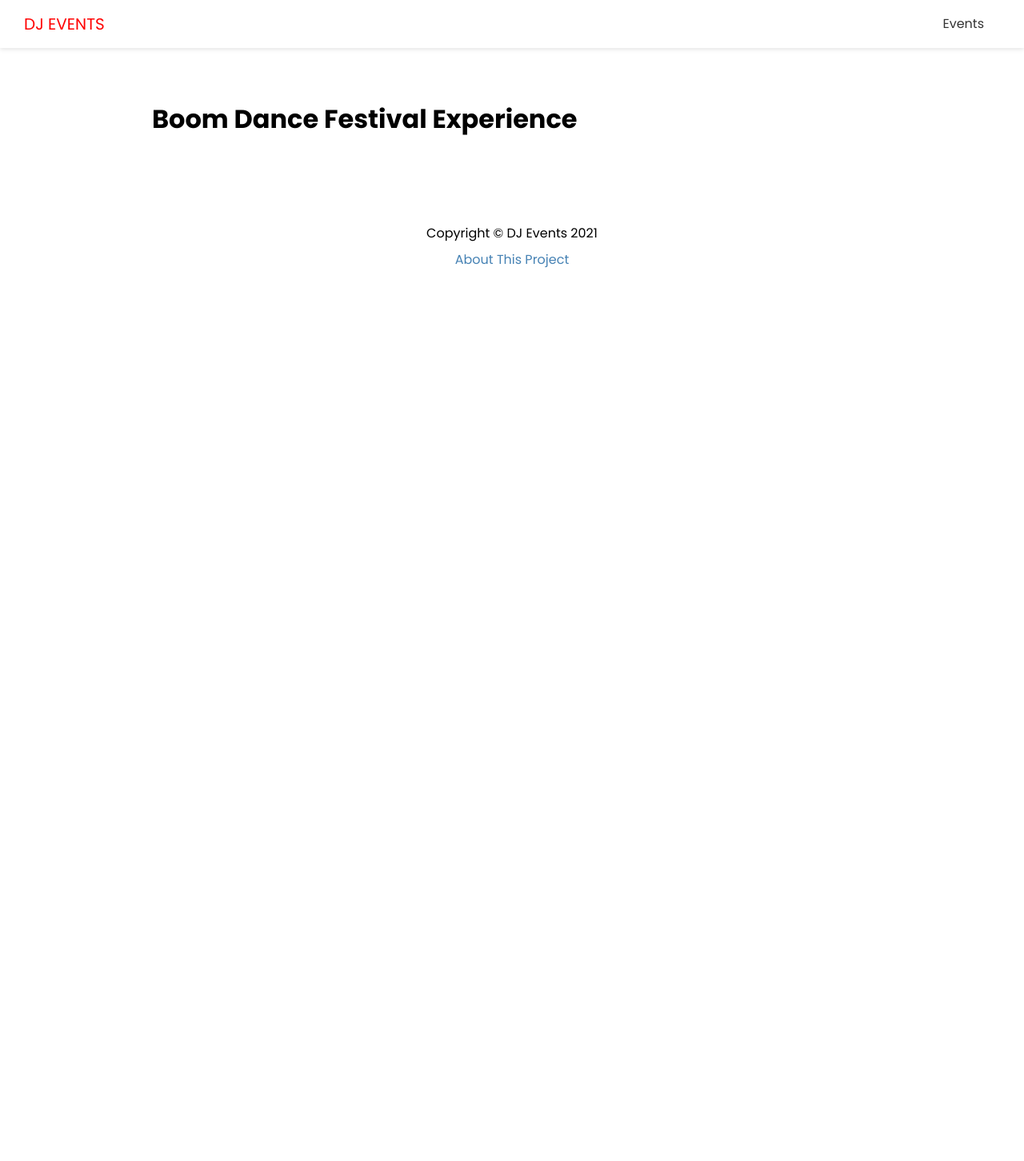
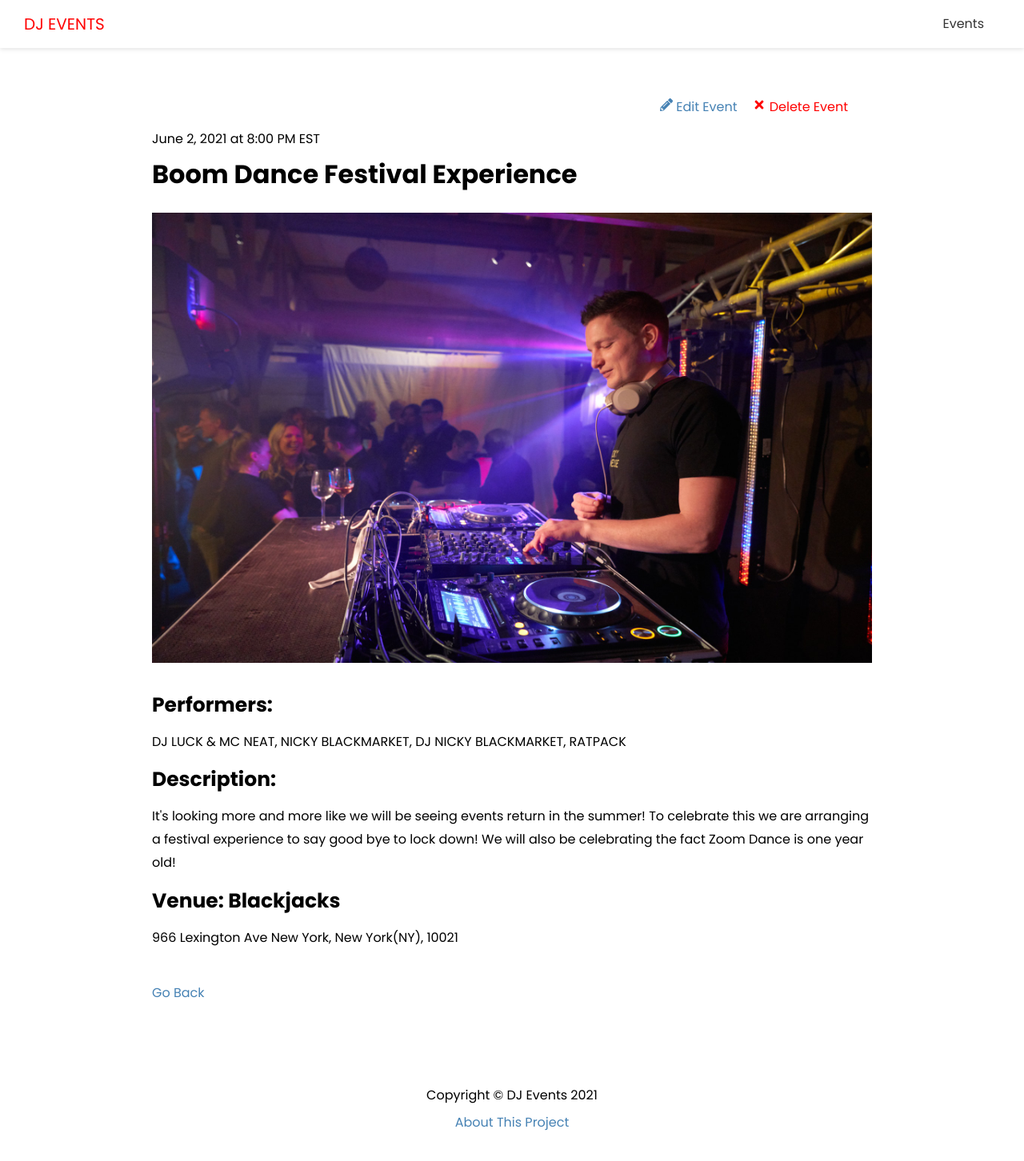
Before and after one commit to Thomas13702/DJ_Events_Frontend, a Next.js app: page /events/boom-dance-festival-experience in a window 1280 px wide. Shown: the top 1452 px of the page at 80% size. Before the commit the page ends 800 px from the top, so only its background shows below. Built offline with nearby package versions, Linux system fonts and the light colour scheme; no server answers.

Commit message:
Added Changes

```diff
--- a/pages/events/[slug].js
+++ b/pages/events/[slug].js
@@ -2,13 +2,51 @@
 //example: www.mywebsite/events/event_1
 //file would be [event_id(slug)] inside events folder
 
+import { FaPencilAlt, FaTimes } from "react-icons/fa";
+import Link from "next/link";
+import Image from "next/image";
 import Layout from "@/components/Layout";
 import { API_URL } from "@/config/index";
+import styles from "@/styles/Event.module.css";
 
 export default function EventPage({ evt }) {
+  const deleteEvent = () => {
+    console.log("Delete event");
+  };
+
   return (
     <Layout>
-      <h1>{evt.name}</h1>
+      <div className={styles.event}>
+        <div className={styles.controls}>
+          <Link href={`/events/edit/${evt.id}`}>
+            <a>
+              <FaPencilAlt /> Edit Event
+            </a>
+          </Link>
+          <a href="#" className={styles.delete} onClick={deleteEvent}>
+            <FaTimes /> Delete Event
+          </a>
+        </div>
+        <span>
+          {evt.date} at {evt.time}
+        </span>
+        <h1>{evt.name}</h1>
+        {evt.image && (
+          <div className={styles.image}>
+            <Image src={evt.image} width={960} height={600} />
+          </div>
+        )}
+
+        <h3>Performers: </h3>
+        <p>{evt.performers}</p>
+        <h3>Description:</h3>
+        <p>{evt.description}</p>
+        <h3>Venue: {evt.venue}</h3>
+        <p>{evt.address}</p>
+        <Link href="/events">
+          <a className={styles.back}> Go Back</a>
+        </Link>
+      </div>
     </Layout>
   );
 }
--- /dev/null
+++ b/styles/Event.module.css
@@ -0,0 +1,32 @@
+.event {
+  position: relative;
+  padding-top: 40px;
+}
+
+.event h3 {
+  font-size: 25px;
+}
+
+.event p {
+  margin: 10px 0;
+}
+
+.image {
+  margin-bottom: 20px;
+}
+
+.controls {
+  position: absolute;
+  right: 30px;
+  top: 0;
+}
+
+.delete {
+  margin-left: 20px;
+  color: red;
+}
+
+.back {
+  display: block;
+  margin-top: 40px;
+}
```
